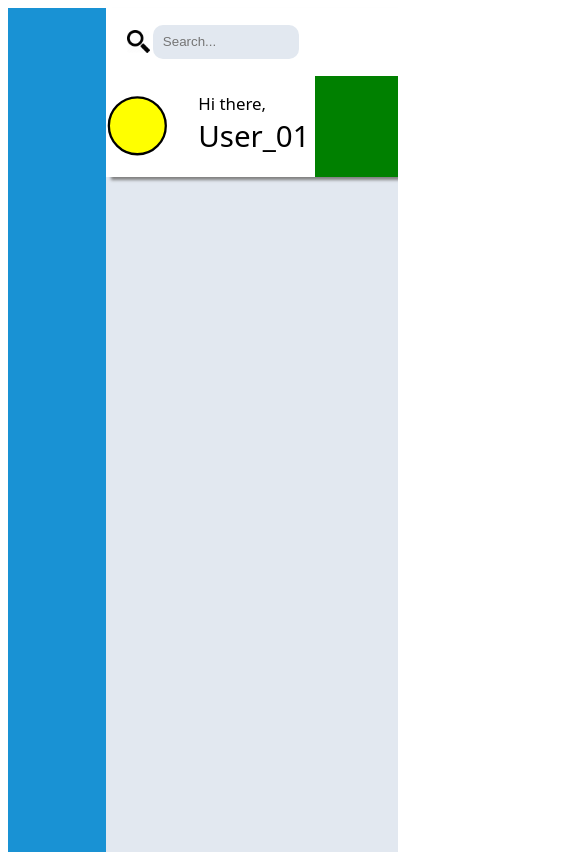
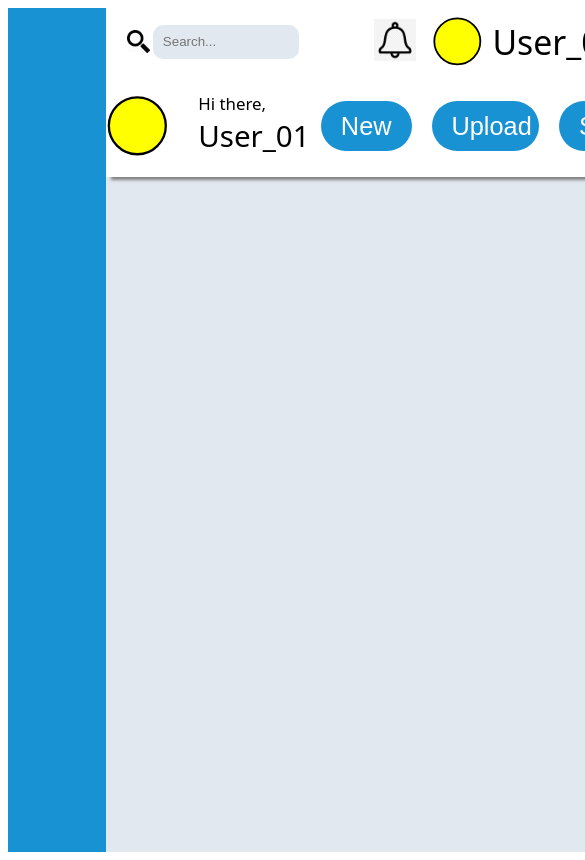
Before and after one commit to peppapig-03/adminDashboard, a plain HTML site: page index.html in a window 390 px wide. Shown: the top 860 px of the page, 585 px wide, since content can reach past the window. Drawn offline with Linux system fonts and the light colour scheme.

Commit message:
finished header, not responsive

```diff
--- a/index.html
+++ b/index.html
@@ -28,10 +28,18 @@
                 </div>
             </div>
             <div class="profileBox">
-
+                <button class="notifications">
+                    <img src="./bell.png">
+                </button>
+                <svg class="profilePicture" viewBox="-5 -5 110 110">
+                    <circle cx="50" cy="50" r="50">
+                </svg>
+                <div class="username">User_01</div>
             </div>
             <div class="interactButtonBox">
-
+                <button class="newButton">New</button>
+                <button class="uploadButton">Upload</button>
+                <button class="shareButton">Share</button>
             </div>
         </div>
         <div class="sidebar">
--- a/main.js
+++ b/main.js
@@ -2,3 +2,19 @@ const button=document.querySelector(".searchButton")
 button.addEventListener("click",()=>{
     alert("Search?")
 })
+const notify=document.querySelector(".notifications")
+notify.addEventListener("click",()=>{
+    alert("Notification")
+})
+const newButton=document.querySelector(".newButton")
+newButton.addEventListener("click",()=>{
+    alert("New")
+})
+const uploadButton=document.querySelector(".uploadButton")
+uploadButton.addEventListener("click",()=>{
+    alert("Upload")
+})
+const shareButton=document.querySelector(".shareButton")
+shareButton.addEventListener("click",()=>{
+    alert("Share")
+})
--- a/style.css
+++ b/style.css
@@ -83,11 +83,44 @@
 .profileBox{
     grid-column:2/3;
     grid-row:1/2;
+    display:flex;
+    align-items:center;
+    justify-content: center;
+    gap:10px;
+    font-family: system-ui, -apple-system, BlinkMacSystemFont, 'Segoe UI', Roboto, Oxygen, Ubuntu, Cantarell, 'Open Sans', 'Helvetica Neue', sans-serif;
+}
+.profileBox > .notifications >img{
+    height:5dvh;
+}
+.notifications{
+    background-color:white;
+    border-style: none;
+    height:100%
+}
+.profileBox>.profilePicture{
+    height:6dvh
+}
+.profileBox>.username{
+    font-size:4dvh;
 }
 .interactButtonBox{
     grid-column:2/3;
     grid-row:2/3;
-    background-color:green;
+    display:flex;
+    justify-content:center;
+    align-items:center;
+    gap:20px;
+}
+.newButton, .shareButton, .uploadButton{
+    width:30%;
+    height:50%;
+    background-color:#1992d4;
+    color:white;
+    font-size:3dvh;
+    flex:0;
+    padding:0px 20px;
+    border-radius:25px;
+    border-style: none;
 }
 .sidebar{
     grid-column:1/2;
```
Also changed, not shown: bell.png (added).
